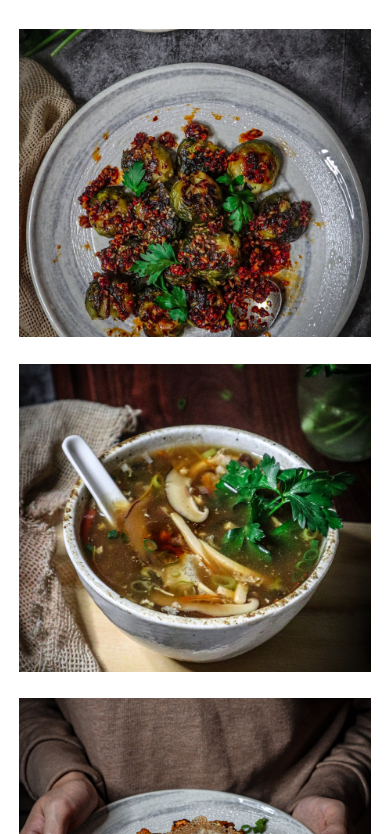
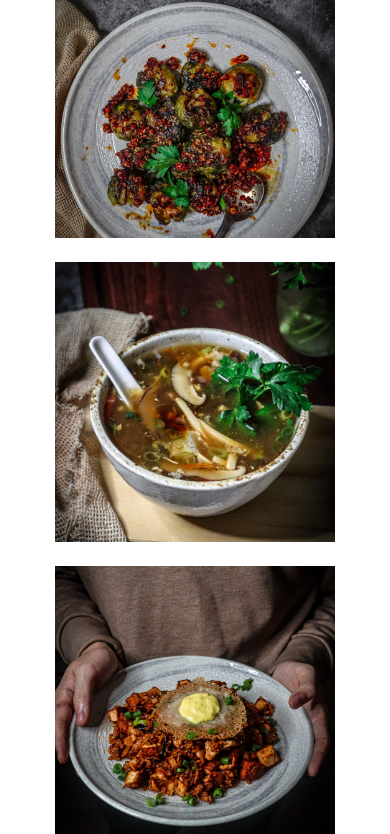
Before and after one commit to javlonbek-tj/Vegan-with-sass, a plain HTML site: page index.html in a window 390 px wide. Shown: the part 517-1351 px from the top of the page. Drawn offline with Linux system fonts and the light colour scheme; a web font is replaced by a local one.

Commit message:
fix: change some breakpoints

```diff
--- a/sass/main.scss
+++ b/sass/main.scss
@@ -200,11 +200,15 @@ img {
 
 @media screen and (max-width: 50em) {
   .card {
-    height: 35rem;
+    max-height: 35rem;
   }
 }
 
 @media screen and (max-width: 37em) {
+  html {
+    font-size: 50%;
+  }
+
   .header__container {
     flex-direction: column;
     gap: 3rem;
@@ -221,3 +225,9 @@ img {
     justify-self: center;
   }
 }
+
+@media screen and (max-width: 25em) {
+  .card {
+    width: 35rem;
+  }
+}
```
Also changed, not shown: css/main.css, 1 other file.
